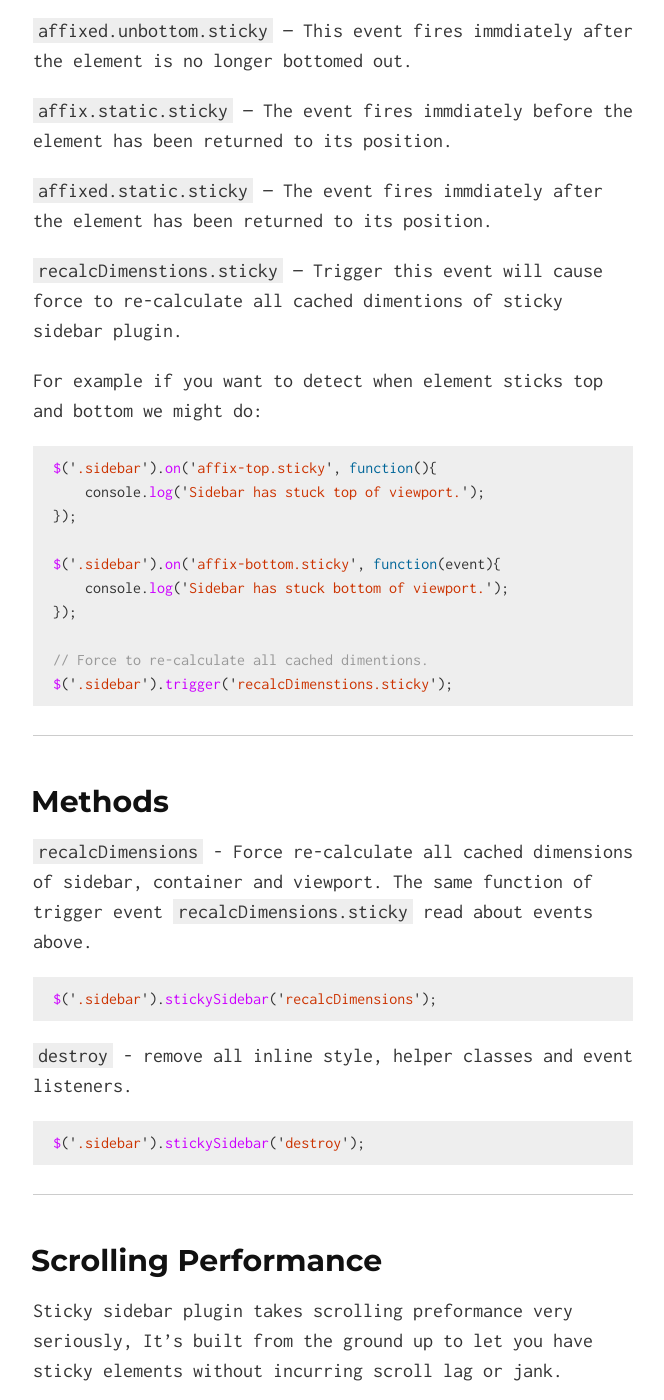
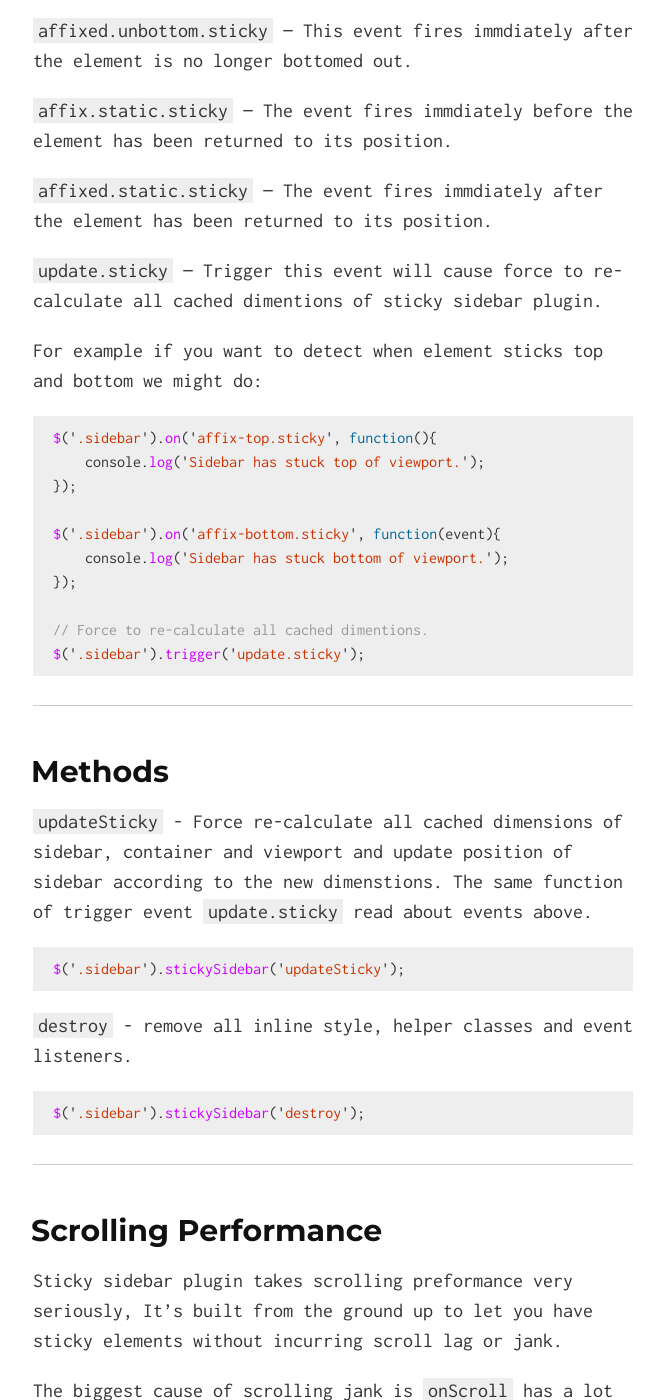
Before and after one commit to abouolia/sticky-sidebar, a Jekyll site: the page built from docs/index.md, in a window 1280 px wide and 1400 px high, scrolled down 7692 px. Shown: the whole window, without its empty margins (307-971 px from the left). Built offline with Jekyll 4.4.1, drawn with Linux system fonts in a browser that asks for light colours; some of the changed text lies outside the part shown.

Commit message:
Fix slips in code

```diff
--- a/docs/index.md
+++ b/docs/index.md
@@ -277,7 +277,7 @@ Sticky sidebar jQuery plugin has various of events are trigger when changing aff
 
 `affixed.static.sticky` — The event fires immdiately after the element has been returned to its position.
 
-`recalcDimenstions.sticky` — Trigger this event will cause force to re-calculate all cached dimentions of sticky sidebar plugin.
+`update.sticky` — Trigger this event will cause force to re-calculate all cached dimentions of sticky sidebar plugin.
 
 For example if you want to detect when element sticks top and bottom we might do:
 
@@ -291,7 +291,7 @@ $('.sidebar').on('affix-bottom.sticky', function(event){
 });
 
 // Force to re-calculate all cached dimentions.
-$('.sidebar').trigger('recalcDimenstions.sticky');
+$('.sidebar').trigger('update.sticky');
 
 {% endhighlight javascript %}
 
@@ -299,10 +299,10 @@ $('.sidebar').trigger('recalcDimenstions.sticky');
 
 ## Methods
 
-``recalcDimensions`` - Force re-calculate all cached dimensions of sidebar, container and viewport. The same function of trigger event `recalcDimensions.sticky` read about events above.
+``updateSticky`` - Force re-calculate all cached dimensions of sidebar, container and viewport and update position of sidebar according to the new dimenstions. The same function of trigger event `update.sticky` read about events above.
 
 {% highlight javascript %}
-$('.sidebar').stickySidebar('recalcDimensions');
+$('.sidebar').stickySidebar('updateSticky');
 {% endhighlight javascript %}
 
 ``destroy`` - remove all inline style, helper classes and event listeners.
--- a/sticky-sidebar.js
+++ b/sticky-sidebar.js
@@ -213,7 +213,7 @@
                 .on('scroll.'+ StickySidebar.EVENT_KEY, $.proxy(this._onScroll, this));
 
             this.$sidebar
-                .on('recalcDimenstions.' + StickySidebar.EVENT_KEY, $.proxy(this.updateSticky, this));
+                .on('update.' + StickySidebar.EVENT_KEY, $.proxy(this.updateSticky, this));
 
             if( this.options.resizeSensor ){
                 this.addResizerListener(this.$sidebarInner, $.proxy(this.updateSticky, this));
@@ -441,7 +441,6 @@
 
             if( this.affixedType != affixType && affixType ){
                 var affixEvent = $.Event('affix.' + affixType.replace('viewport-', '') + StickySidebar.EVENT_KEY);
-
                 this.$sidebar.trigger(affixEvent);
 
                 if( 'static' === affixType )
@@ -628,7 +627,7 @@
             }
 
             if( 'string' === typeof config){
-                if (data[config] === undefined && ['destory', 'updateSticky'].indexOf(config) != -1) {
+                if (data[config] === undefined && ['destory', 'updateSticky'].indexOf(config) === -1) {
                     throw new Error('No method named "'+ config +'"');
                 }
                 data[config]();
```
Also changed, not shown: other parts of docs/index.md (+1 -1 lines), dist/sticky-sidebar.pkgd.js, dist/sticky-sidebar.pkgd.min.js, docs/js/sticky-sidebar.min.js.
